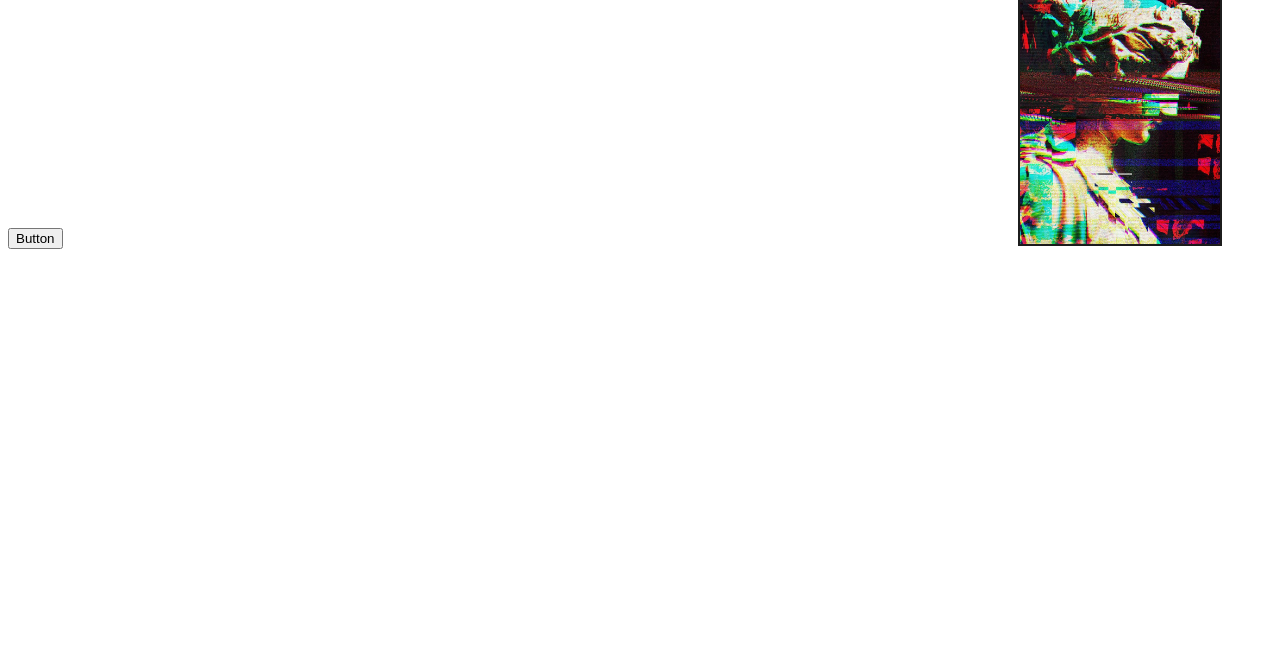
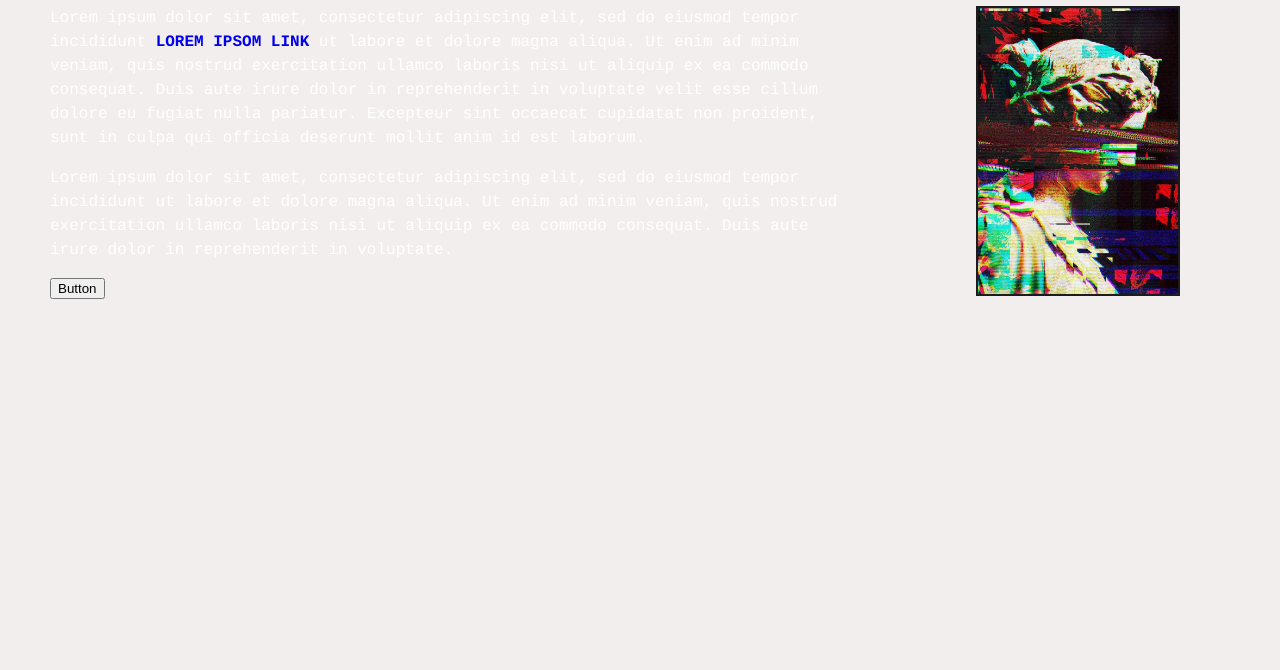
Before and after one commit to rbeeler/rbeeler.github.io, a plain HTML site: page index.html in a window 1280 px wide. Shown: the part 130-800 px from the top of the page. Drawn offline with Linux system fonts and the light colour scheme.

Commit message:
now Im just playing around...first commit took a long time to update while second one was quick...lets keep seeing how this looks...

```diff
--- a/styles.css
+++ b/styles.css
@@ -1,9 +1,10 @@
 /*CSS Styles*/
 
 body{
-	background: white;
+	background: #F2EEED;
 	font-family:courier, times;
-	background-attachment:fixed;
+	padding:50px;
+	margin:0 auto 0 auto;
 
 }
 
```
